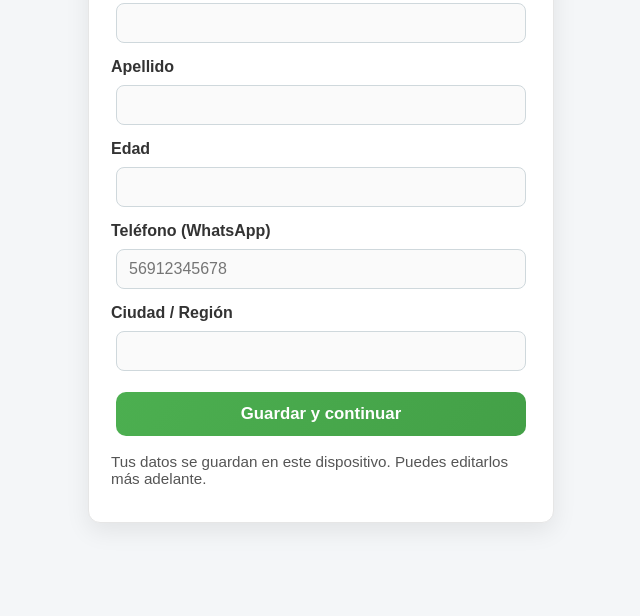
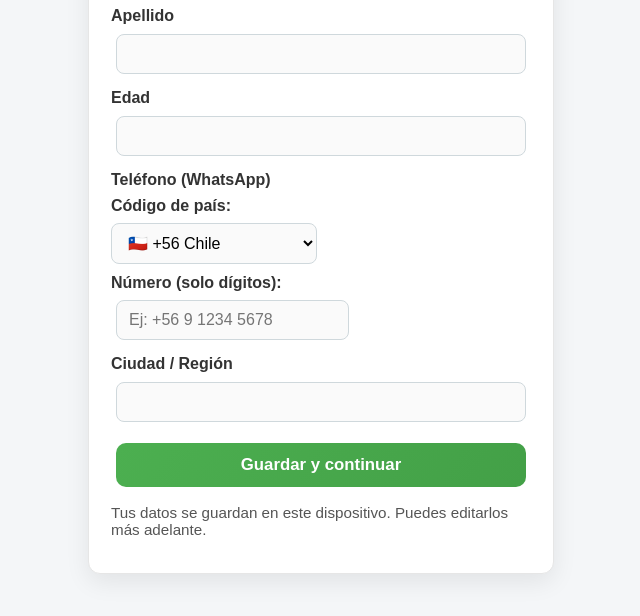
Before and after one commit to JohannaGonzalezInacap/johannagonzalezinacap.github.io, a plain HTML site: page registro.html in a window 1280 px wide. Shown: the part 238-854 px from the top of the page, without its empty margins (319-959 px from the left). Drawn offline with Linux system fonts and the light colour scheme.

Commit message:
feat: selector de país en registro

```diff
--- a/registro.html
+++ b/registro.html
@@ -29,7 +29,25 @@
       </label>
       <label>
         Teléfono (WhatsApp)
-        <input type="tel" id="regTelefono" name="telefono" inputmode="tel" placeholder="56912345678" required>
+        <div class="phone-row">
+          <label class="country-picker">
+            Código de país:
+            <select id="regCountry">
+              <option value="56">🇨🇱 +56 Chile</option>
+              <option value="58">🇻🇪 +58 Venezuela</option>
+              <option value="1">🇺🇸 +1 Estados Unidos</option>
+              <option value="34">🇪🇸 +34 España</option>
+              <option value="52">🇲🇽 +52 México</option>
+              <option value="57">🇨🇴 +57 Colombia</option>
+              <option value="51">🇵🇪 +51 Perú</option>
+              <option value="">🌐 Otro</option>
+            </select>
+          </label>
+          <label class="phone-input">
+            Número (solo dígitos):
+            <input type="tel" id="regTelefono" name="telefono" inputmode="tel" placeholder="Ej: +56 912345678" required>
+          </label>
+        </div>
       </label>
       <label>
         Ciudad / Región
--- a/registro.js
+++ b/registro.js
@@ -3,9 +3,21 @@
   const nombre = document.getElementById("regNombre");
   const apellido = document.getElementById("regApellido");
   const edad = document.getElementById("regEdad");
+  const country = document.getElementById("regCountry");
   const telefono = document.getElementById("regTelefono");
   const ciudad = document.getElementById("regCiudad");
   const STORAGE_KEY = "userProfile";
+
+  const PLACEHOLDER_MAP = {
+    "56": "Ej: +56 9 1234 5678",
+    "58": "Ej: +58 412 1234567",
+    "1": "Ej: +1 773 123 4567",
+    "34": "Ej: +34 612 345 678",
+    "52": "Ej: +52 5512345678",
+    "57": "Ej: +57 3012345678",
+    "51": "Ej: +51 987654321",
+    "": "Incluye tu código de país y número"
+  };
 
   function setInitialValues() {
     try {
@@ -15,8 +27,10 @@
       if (data.nombre) nombre.value = data.nombre;
       if (data.apellido) apellido.value = data.apellido;
       if (data.edad) edad.value = data.edad;
+      if (data.country) country.value = data.country;
       if (data.telefono) telefono.value = data.telefono;
       if (data.ciudad) ciudad.value = data.ciudad;
+      updatePlaceholder();
     } catch (err) {
       console.warn("No se pudo cargar el perfil previo", err);
     }
@@ -25,6 +39,11 @@
   function normalizeTelefono(value) {
     if (!value) return "";
     return value.replace(/\D+/g, "");
+  }
+
+  function updatePlaceholder() {
+    const code = country?.value || "";
+    telefono.placeholder = PLACEHOLDER_MAP[code] || PLACEHOLDER_MAP[""];
   }
 
   function validate() {
@@ -56,6 +75,7 @@
       nombre: nombre.value.trim(),
       apellido: apellido.value.trim(),
       edad: Number(edad.value),
+      country: (country?.value || "").trim(),
       telefono: normalizeTelefono(telefono.value),
       ciudad: ciudad.value.trim()
     };
@@ -70,5 +90,8 @@
   });
 
   setInitialValues();
+  updatePlaceholder();
   ensureServiceWorker();
+
+  country?.addEventListener("change", updatePlaceholder);
 })();
--- a/style.css
+++ b/style.css
@@ -48,6 +48,23 @@ body {
 }
 
 .register-card input {
+  padding: 10px 12px;
+  border: 1px solid #cfd8dc;
+  border-radius: 8px;
+  font-size: 1rem;
+  background: #fafafa;
+}
+
+.phone-row {
+  display: flex;
+  gap: 10px;
+  flex-wrap: wrap;
+  margin-top: 4px;
+}
+
+.country-picker select,
+.phone-input input {
+  margin-top: 4px;
   padding: 10px 12px;
   border: 1px solid #cfd8dc;
   border-radius: 8px;
```
